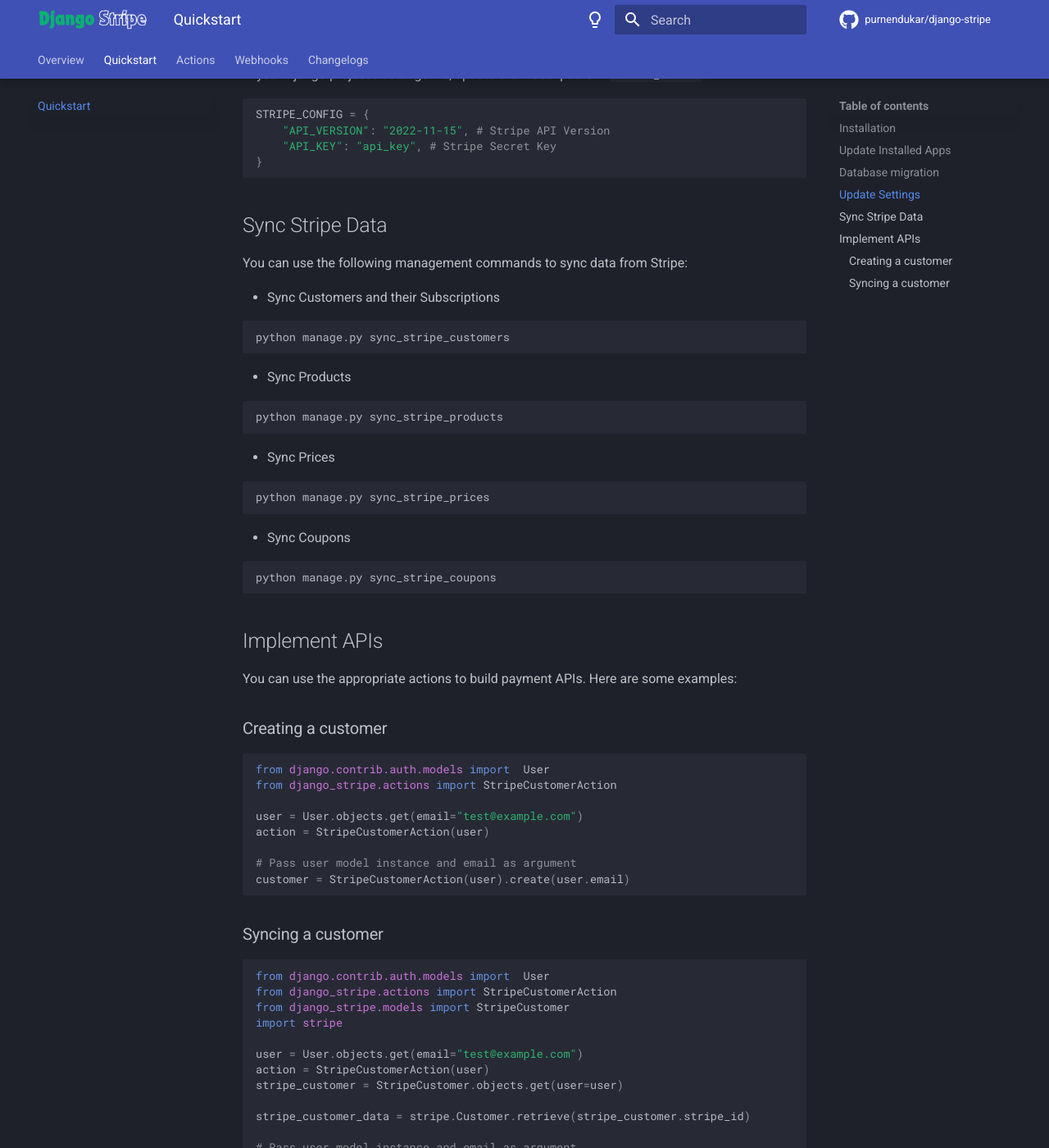
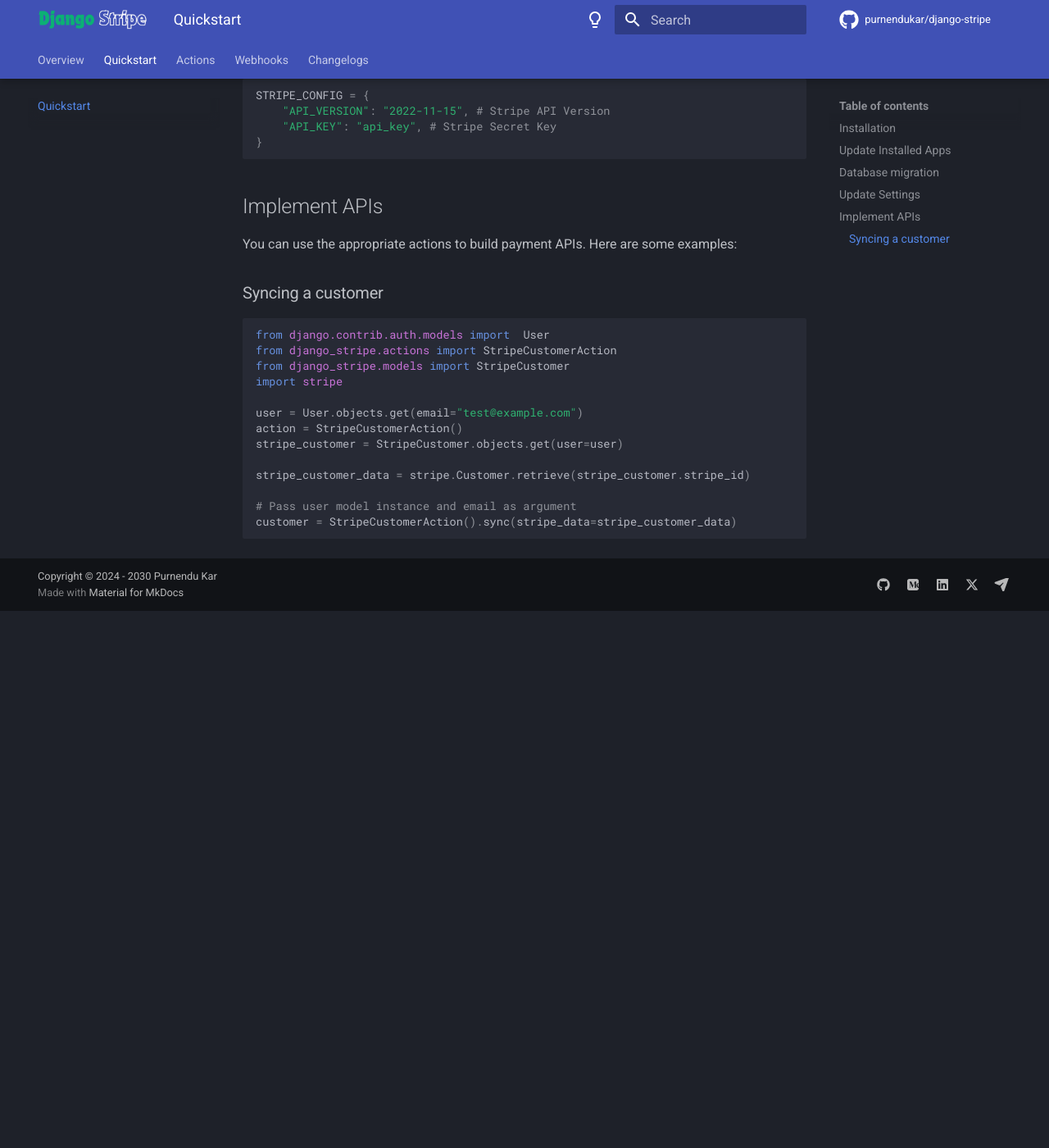
Before and after one commit to mjtorn/django-stripe, an MkDocs documentation site: the page built from docs/library/quickstart.md, in a window 1280 px wide and 1400 px high, scrolled down 956 px. Shown: the whole window at 82% size. Built offline with MkDocs 1.6.1 and Material for MkDocs 9.7.7, drawn with Linux system fonts in a browser that asks for light colours; comment, search, counter and statistics services are not loaded; the version menu is left out; after the commit the page ends 1701 px from its top, so only the background shows below that; some of the changed text lies outside the part shown.

````diff
--- a/docs/library/quickstart.md
+++ b/docs/library/quickstart.md
@@ -1,8 +1,8 @@
-from django_stripe.models import StripeCustomer
-
-# Quickstart
+Quickstart
+==========
 
 ## Installation
+---------------
 
 Install the package using pip:
 
@@ -46,50 +46,9 @@ STRIPE_CONFIG = {
 }
 ```
 
-## Sync Stripe Data
-
-You can use the following management commands to sync data from Stripe:
-
-- Sync Customers and their Subscriptions
-
-```commandline
-python manage.py sync_stripe_customers
-```
-
-- Sync Products
-
-```commandline
-python manage.py sync_stripe_products
-```
-
-- Sync Prices
-
-```commandline
-python manage.py sync_stripe_prices
-```
-
-- Sync Coupons
-
-```commandline
-python manage.py sync_stripe_coupons
-```
-
 ## Implement APIs
 
 You can use the appropriate actions to build payment APIs. Here are some examples:
-
-### Creating a customer
-
-```python
-from django.contrib.auth.models import  User
-from django_stripe.actions import StripeCustomerAction
-
-user = User.objects.get(email="test@example.com")
-action = StripeCustomerAction(user)
-
-# Pass user model instance and email as argument
-customer = StripeCustomerAction(user).create(user.email)
-```
 
 ### Syncing a customer
 
@@ -100,11 +59,11 @@ from django_stripe.models import StripeCustomer
 import stripe
 
 user = User.objects.get(email="test@example.com")
-action = StripeCustomerAction(user)
+action = StripeCustomerAction()
 stripe_customer = StripeCustomer.objects.get(user=user)
 
 stripe_customer_data = stripe.Customer.retrieve(stripe_customer.stripe_id)
 
 # Pass user model instance and email as argument
-customer = StripeCustomerAction(user).sync(customer=stripe_customer, stripe_customer=stripe_customer_data)
+customer = StripeCustomerAction().sync(stripe_data=stripe_customer_data)
 ```
--- a/mkdocs.yml
+++ b/mkdocs.yml
@@ -65,8 +65,20 @@ markdown_extensions:
 
 plugins:
   - search
+  - mike:
+      # These fields are all optional; the defaults are as below...
+      alias_type: symlink
+      redirect_template: null
+      deploy_prefix: ''
+      canonical_version: null
+      version_selector: true
+      css_dir: css
+      javascript_dir: js
 
 extra:
+  version:
+    provider: mike
+    alias: true
   social:
     - icon: fontawesome/brands/github
       link: https://github.com/purnendukar
@@ -83,3 +95,5 @@ copyright: Copyright &copy; 2024 - 2030 Purnendu Kar
 
 repo_url: https://github.com/purnendukar/django-stripe
 repo_name: purnendukar/django-stripe
+
+site_url: 'https://purnendukar.github.io/django-stripe/'
--- a/pyproject.toml
+++ b/pyproject.toml
@@ -45,6 +45,7 @@ psycopg2-binary = "^2.9.9"
 mkdocs = "^1.6.0"
 mkdocs-material = "^9.5.34"
 mkdocs-material-extensions = "^1.3.1"
+mike="^2.1.3"
 black = "^24.8"
 tox = "^4.18.0"
 django-environ = "^0.11.2"
````
Also changed, not shown: docs/index.md (+5 -3 lines), docs/library/actions/mixins/stripe_soft_delete_mixin.md (+1 -1 lines), docs/library/webhooks/index.md (+6 -9 lines), requirements.txt (+12 -2 lines), 2 other files.
